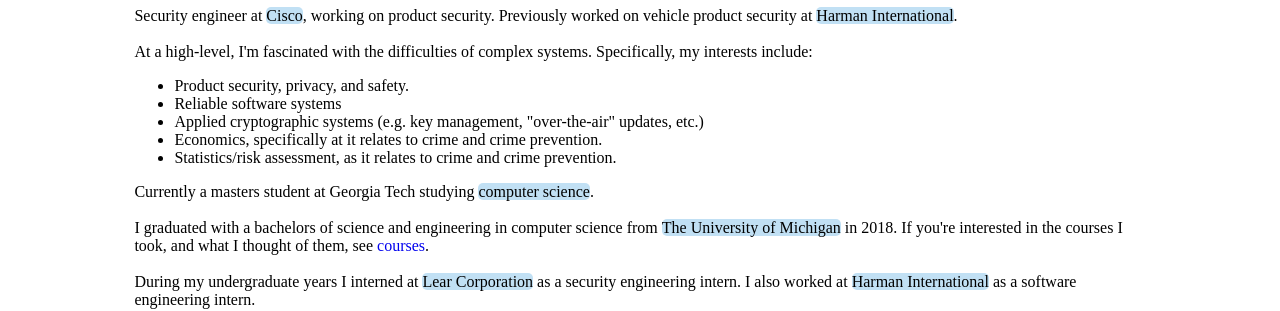
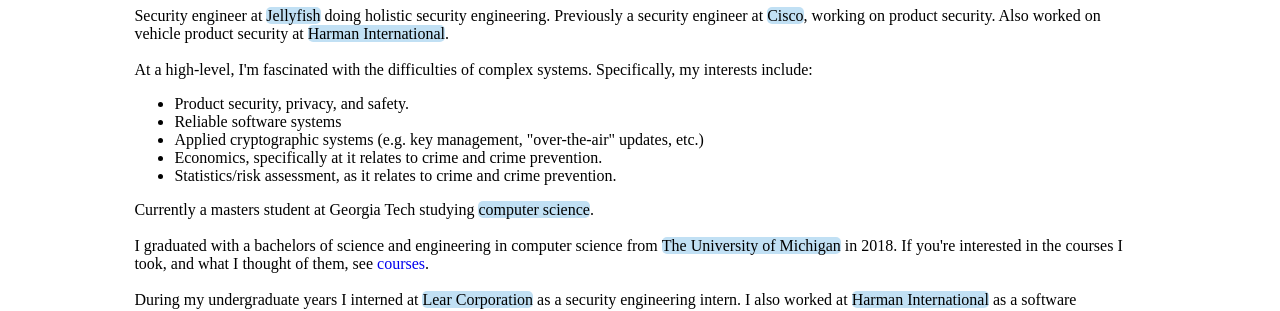
Before and after one commit to JosiahOne/website, a plain HTML site: page www/index.html in a window 1280 px wide. Shown: the part 143-454 px from the top of the page. Drawn offline with Linux system fonts and the light colour scheme; a web font is replaced by a local one.

Commit message:
Update index.html

```diff
--- a/www/index.html
+++ b/www/index.html
@@ -162,7 +162,7 @@ a > span {
 </div>
 <div class="container">
 <h1> About Me </h1>
-  Security engineer at <div class="summary"> Cisco<div class="sub"> (primarily supporting Duo Security)</div></div>, working on product security. Previously worked on vehicle product security at <div class="summary"> Harman International<div class="sub"> (a Samsung Company)</div></div>.<br><br>
+  Security engineer at <div class="summary"> Jellyfish<div class="sub"> (jellyfish.co)</div></div> doing holistic security engineering. Previously a security engineer at <div class="summary"> Cisco<div class="sub"> (primarily supporting Duo Security)</div></div>, working on product security. Also worked on vehicle product security at <div class="summary"> Harman International<div class="sub"> (a Samsung Company)</div></div>.<br><br>
 
   At a high-level, I'm fascinated with the difficulties of complex systems. Specifically, my interests include:<br>
     <ul>
```
